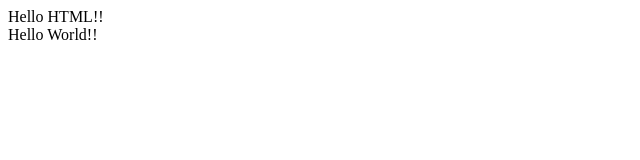
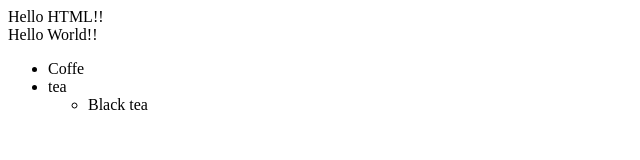
Before and after one commit to woals523/kmu-cs-web-client-161, a plain HTML site: page index.html in a window 1280 px wide. Shown: the whole page, without its empty margins (0-640 px from the left). Drawn offline with Linux system fonts and the light colour scheme.

Commit message:
<ul> 추가
실험

```diff
--- a/index.html
+++ b/index.html
@@ -6,5 +6,13 @@
 <body>
   Hello HTML!!<br>
   Hello World!!
+  <ul>
+    <li>Coffe</li>
+    <li>tea</li>
+      <ul>
+        <li>Black tea</li>
+      </ul>
+  </ul>
+
 </body>
 </html>
```
